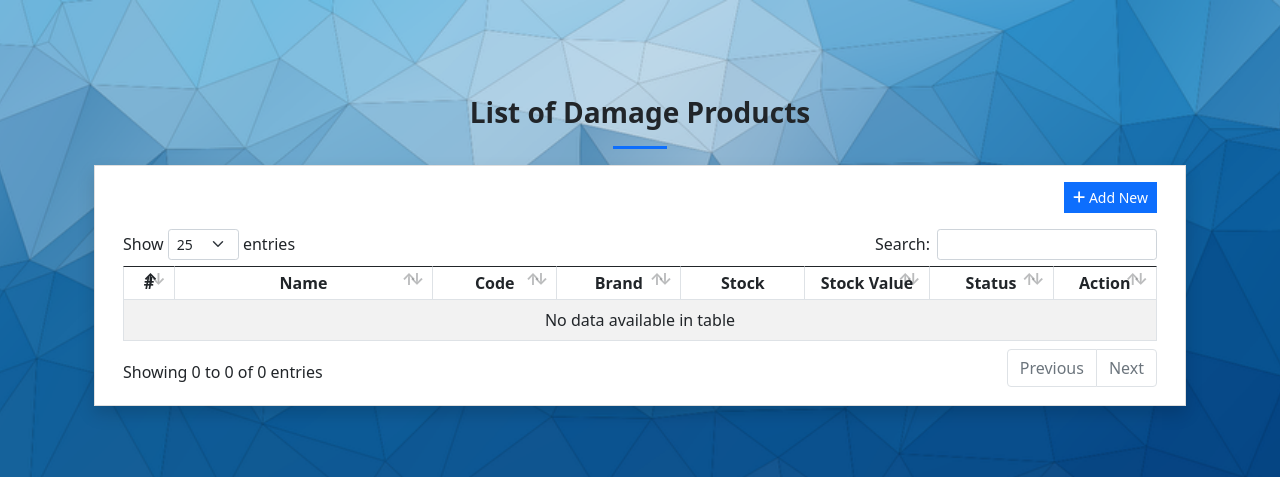
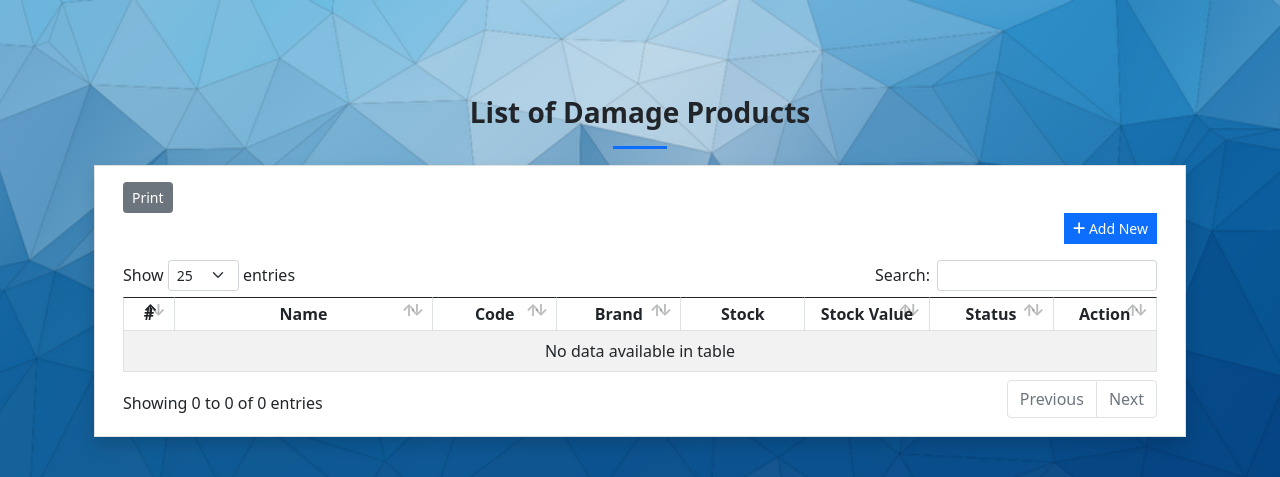
Before and after one commit to ShafayetZim/freedom_distribution, a Django app: template store/templates/damage_products.html in a window 1280 px wide. Shown: the top 477 px of the page. Run offline with Django 4.2, Linux system fonts and the light colour scheme; the template is opened without the code that fills it, so the values that code supplies are empty; some libraries are stand-ins or nearby versions.

Commit message:
damage product list

```diff
--- a/store/templates/damage_products.html
+++ b/store/templates/damage_products.html
@@ -18,6 +18,9 @@
     <div class="card rounded-0 shadow">
       <div class="card-body">
         <div class="container-fluid">
+          <a href="{% url 'print-damage' %}" target="_blank">
+          <button class="btn btn-sm btn-secondary">Print</button>
+          </a>
           <div class="text-end mb-3">
             <button
               class="btn btn-sm btn-primary rounded-0 bg-gradient-primary"
```
